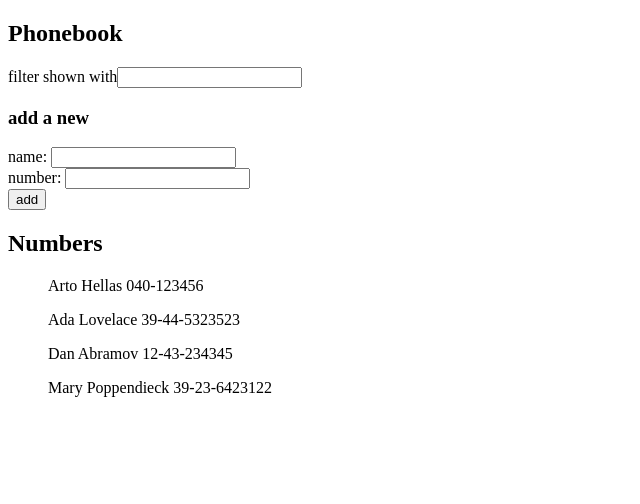
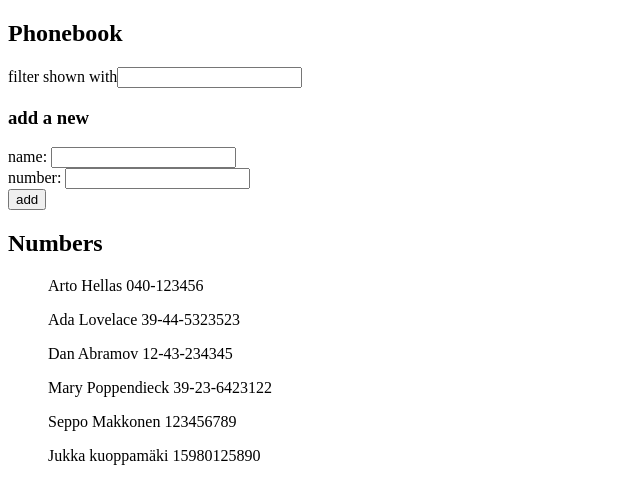
Before and after one commit to Kukkis66/FullStackOpen, a React (Vite) app in the folder Osa2/Puhelinluettelo/: page / in a window 1280 px wide. Shown: the top 504 px of the page, without its empty margins (0-640 px from the left). Built offline with nearby package versions, Linux system fonts and the light colour scheme; data requests are answered from the project's data file.

Commit message:
Tehtävä 2.12

```diff
--- a/Osa2/Puhelinluettelo/db.json
+++ b/Osa2/Puhelinluettelo/db.json
@@ -1,5 +1,5 @@
 {
-    "persons":[
+  "persons": [
     {
       "name": "Arto Hellas",
       "number": "040-123456",
@@ -19,6 +19,16 @@
       "name": "Mary Poppendieck",
       "number": "39-23-6423122",
       "id": 4
+    },
+    {
+      "name": "Seppo Makkonen",
+      "number": "123456789",
+      "id": 5
+    },
+    {
+      "name": "Jukka kuoppamäki",
+      "number": "15980125890",
+      "id": 6
     }
   ]
 }
--- a/Osa2/Puhelinluettelo/src/App.jsx
+++ b/Osa2/Puhelinluettelo/src/App.jsx
@@ -18,9 +18,10 @@
       .then(response => {
         console.log('promise fulfilled')
         setPersons(response.data)
+
       })
   }, [])
-  console.log('render', persons.length, 'notes')
+  console.log('render', persons.length, 'persons')
 
 
   const addName = (event) => {
@@ -37,7 +38,12 @@
       number : newNumber
     }
 
-    setPersons([...persons, personObject])
+    axios
+    .post('http://localhost:3001/persons', personObject)
+    .then(response => {
+      setPersons(persons.concat(response.data))
+      console.log(response)
+    })
     setNewName('')
     setNewNumber('')
 
@@ -46,7 +52,7 @@
 
   const handleFinder = (event) => {
 
-  console.log(event.target.value)
+
   const searchTerm = event.target.value
     setFinder(searchTerm)
 
@@ -54,11 +60,11 @@
 
 
   const handleNewPerson = (event) => {
-    console.log(event.target.value)
+
     setNewName(event.target.value)
   }
   const handleNewNumber = (event) => {
-    console.log(event.target.value)
+
     setNewNumber(event.target.value)
   }
 
```
Lines whose indentation alone changed are shown as unchanged.
